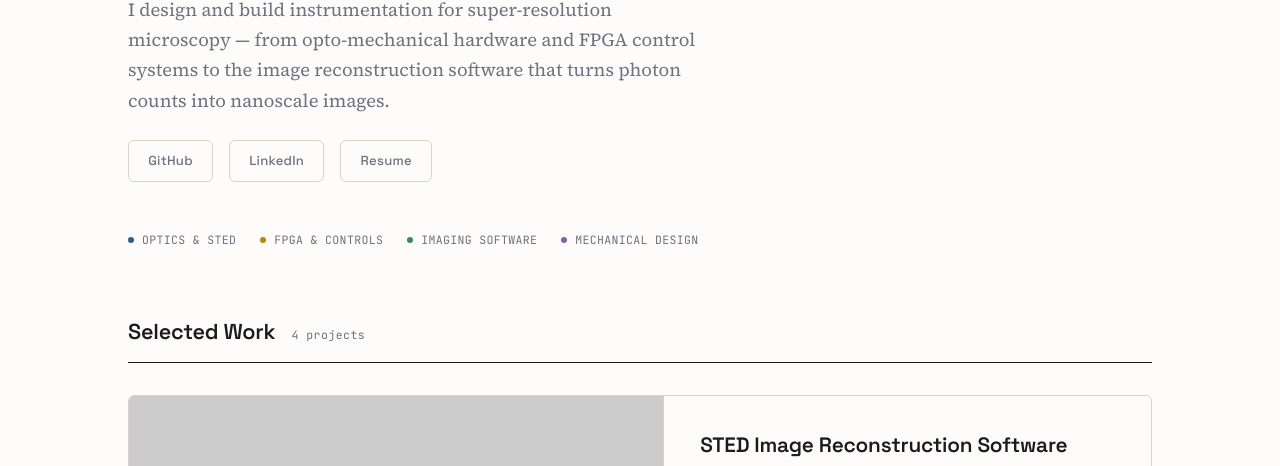
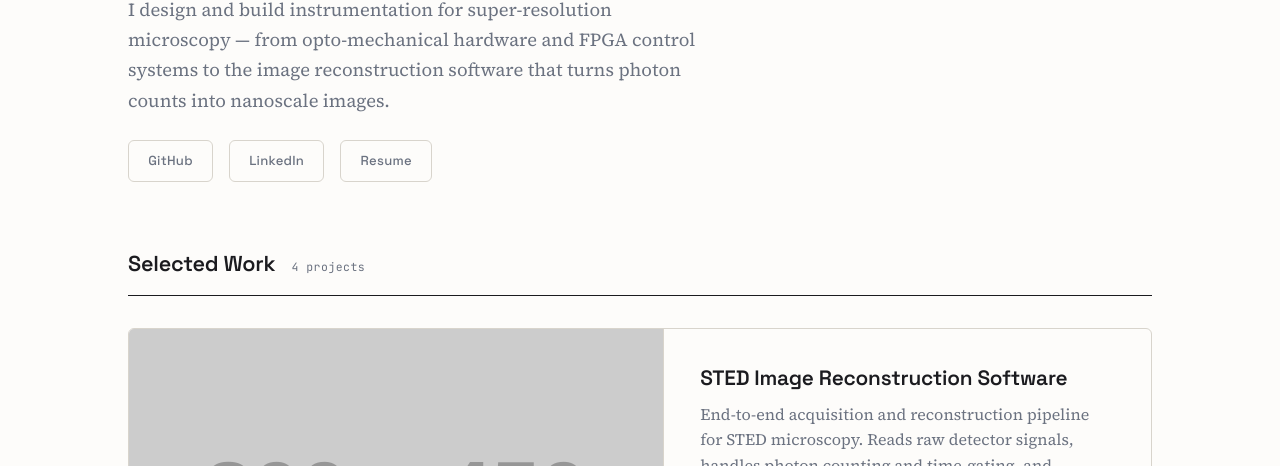
Before and after one commit to AnasASK/anasask.github.io, a plain HTML site: page index.html in a window 1280 px wide. Shown: the part 283-749 px from the top of the page. Drawn offline with Linux system fonts and the light colour scheme; placeholder pictures from the web are drawn by us.

Commit message:
Update index.html

```diff
--- a/index.html
+++ b/index.html
@@ -314,12 +314,7 @@
     </div>
   </header>
 
-  <div class="disciplines">
-    <span class="disc-item"><span class="disc-dot optics"></span><span class="disc-label">Optics &amp; STED</span></span>
-    <span class="disc-item"><span class="disc-dot fpga"></span><span class="disc-label">FPGA &amp; Controls</span></span>
-    <span class="disc-item"><span class="disc-dot software"></span><span class="disc-label">Imaging Software</span></span>
-    <span class="disc-item"><span class="disc-dot mech"></span><span class="disc-label">Mechanical Design</span></span>
-  </div>
+
 
   <section id="portfolio" class="section portfolio-section">
     <div class="section-header">
```
